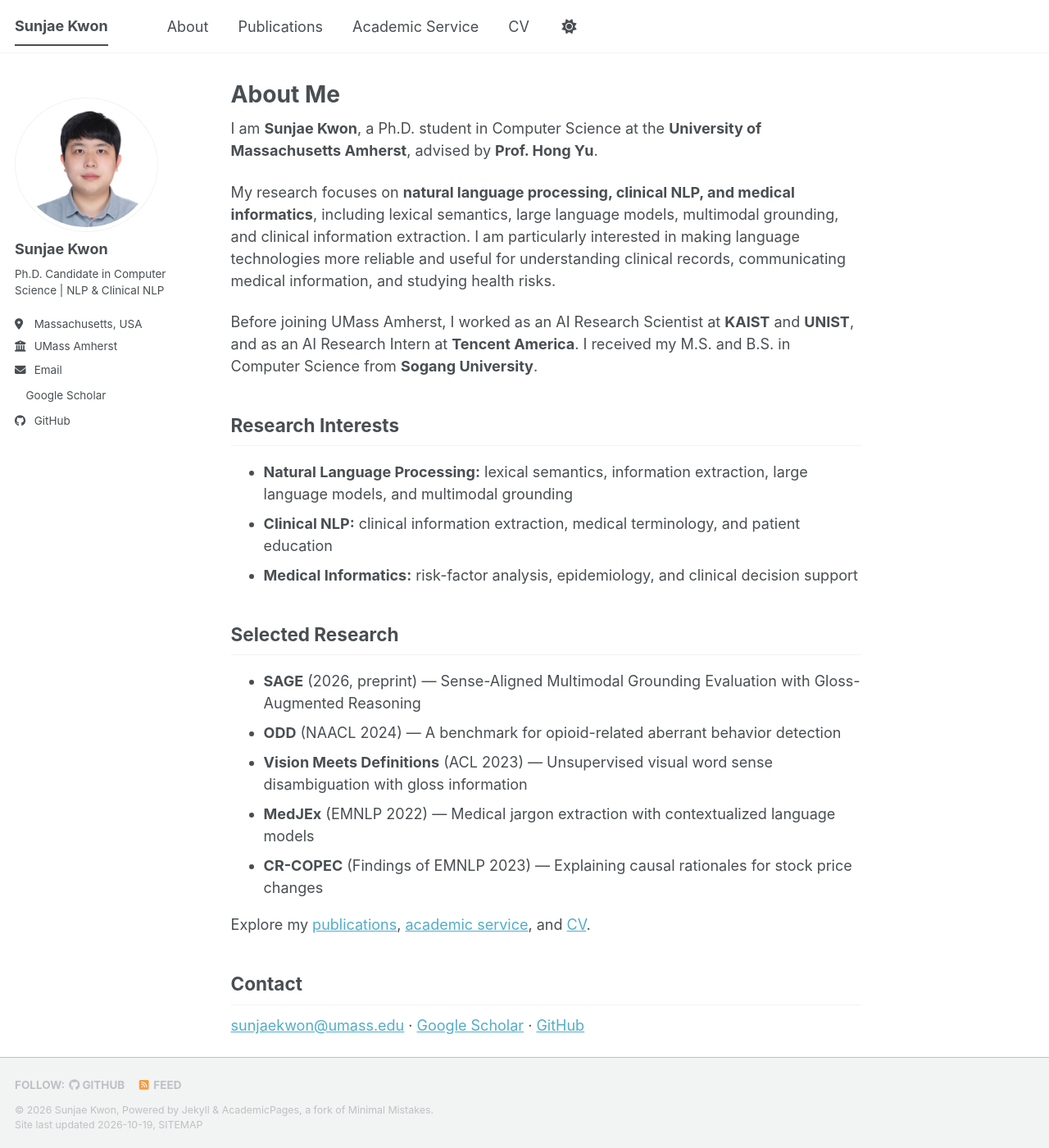
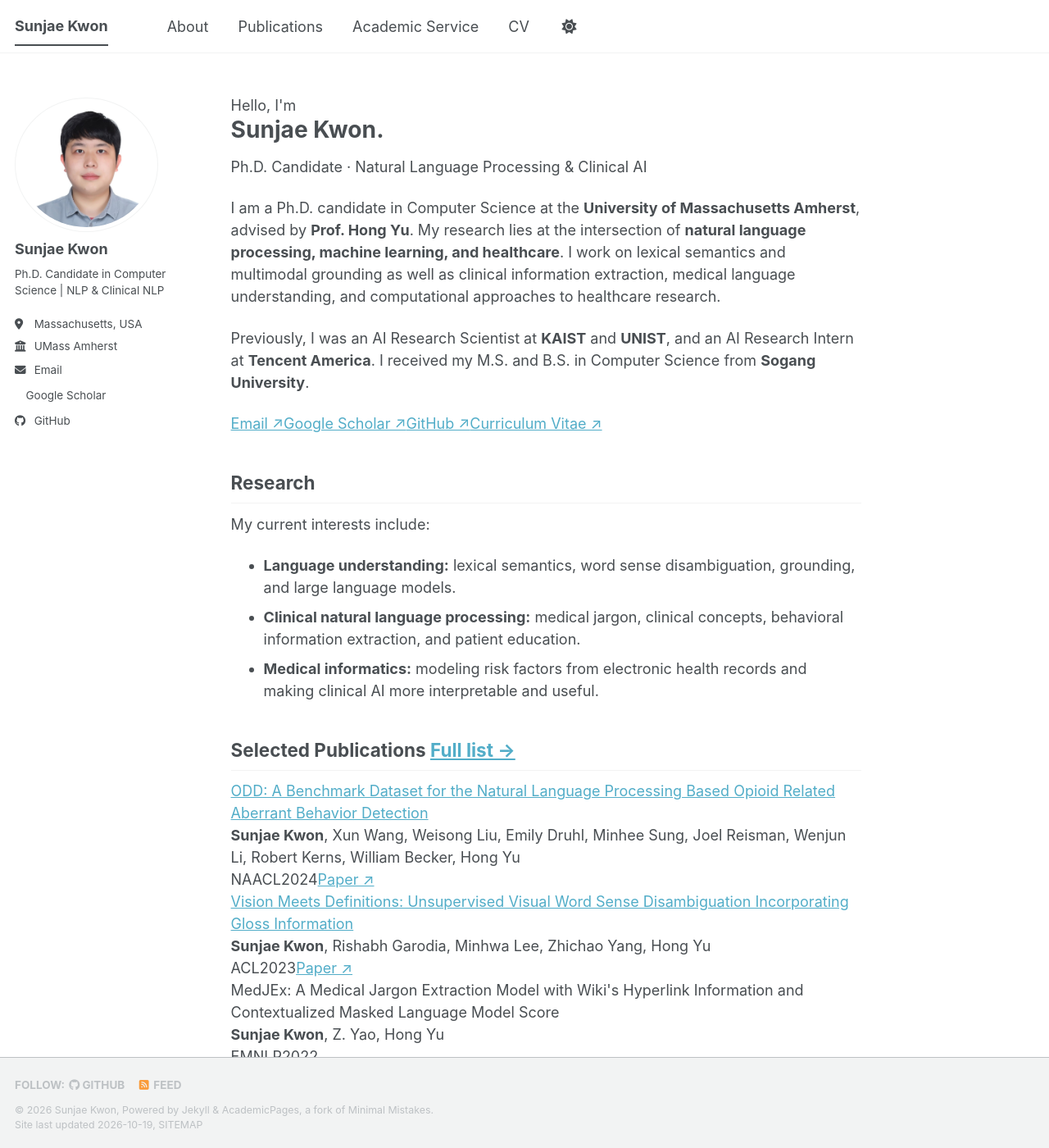
Before and after one commit to soon91jae/soon91jae.github.io, a Jekyll site: the page built from _pages/about.md, in a window 1280 px wide and 1400 px high. Shown: the whole window at 82% size. Built offline with Jekyll 4.4.1, drawn with Linux system fonts in a browser that asks for light colours; a style sheet for code colours, icons or effects is not loaded; some of the changed text lies outside the part shown.

Commit message:
Redesign academic portfolio: _pages/about.md

```diff
--- a/_pages/about.md
+++ b/_pages/about.md
@@ -1,35 +1,49 @@
 ---
 layout: single
 permalink: /
-title: "About Me"
+title: ""
 author_profile: true
 redirect_from:
   - /about/
   - /about.html
 ---
 
-I am **Sunjae Kwon**, a Ph.D. student in Computer Science at the **University of Massachusetts Amherst**, advised by **Prof. Hong Yu**.
+<div class="intro-label">Hello, I'm</div>
+<h1 class="home-title">Sunjae Kwon<span class="accent-period">.</span></h1>
+<p class="home-subtitle">Ph.D. Candidate · Natural Language Processing & Clinical AI</p>
 
-My research focuses on **natural language processing, clinical NLP, and medical informatics**, including lexical semantics, large language models, multimodal grounding, and clinical information extraction. I am particularly interested in making language technologies more reliable and useful for understanding clinical records, communicating medical information, and studying health risks.
+I am a Ph.D. candidate in Computer Science at the **University of Massachusetts Amherst**, advised by **Prof. Hong Yu**. My research lies at the intersection of **natural language processing, machine learning, and healthcare**. I work on lexical semantics and multimodal grounding as well as clinical information extraction, medical language understanding, and computational approaches to healthcare research.
 
-Before joining UMass Amherst, I worked as an AI Research Scientist at **KAIST** and **UNIST**, and as an AI Research Intern at **Tencent America**. I received my M.S. and B.S. in Computer Science from **Sogang University**.
+Previously, I was an AI Research Scientist at **KAIST** and **UNIST**, and an AI Research Intern at **Tencent America**. I received my M.S. and B.S. in Computer Science from **Sogang University**.
 
-## Research Interests
+<p class="profile-links"><a href="mailto:sunjaekwon@umass.edu">Email ↗</a><a href="https://scholar.google.com/citations?user=N9ZM-CIAAAAJ&amp;hl=en">Google Scholar ↗</a><a href="https://github.com/soon91jae">GitHub ↗</a><a href="/cv/">Curriculum Vitae ↗</a></p>
 
-- **Natural Language Processing:** lexical semantics, information extraction, large language models, and multimodal grounding
-- **Clinical NLP:** clinical information extraction, medical terminology, and patient education
-- **Medical Informatics:** risk-factor analysis, epidemiology, and clinical decision support
+## Research
 
-## Selected Research
+My current interests include:
 
-- **SAGE** (2026, preprint) — Sense-Aligned Multimodal Grounding Evaluation with Gloss-Augmented Reasoning
-- **ODD** (NAACL 2024) — A benchmark for opioid-related aberrant behavior detection
-- **Vision Meets Definitions** (ACL 2023) — Unsupervised visual word sense disambiguation with gloss information
-- **MedJEx** (EMNLP 2022) — Medical jargon extraction with contextualized language models
-- **CR-COPEC** (Findings of EMNLP 2023) — Explaining causal rationales for stock price changes
+- **Language understanding:** lexical semantics, word sense disambiguation, grounding, and large language models.
+- **Clinical natural language processing:** medical jargon, clinical concepts, behavioral information extraction, and patient education.
+- **Medical informatics:** modeling risk factors from electronic health records and making clinical AI more interpretable and useful.
 
-Explore my [publications](/publications/), [academic service](/service/), and [CV](/cv/).
+## Selected Publications <span class="section-aside"><a href="/publications/">Full list →</a></span>
 
-## Contact
+{% assign featured_titles = "ODD: A Benchmark Dataset for the Natural Language Processing Based Opioid Related Aberrant Behavior Detection|Vision Meets Definitions: Unsupervised Visual Word Sense Disambiguation Incorporating Gloss Information|MedJEx: A Medical Jargon Extraction Model with Wiki's Hyperlink Information and Contextualized Masked Language Model Score|CR-COPEC: Learning to Explain Causal Rationale of Stock Price Changes in Financial Reports" | split: "|" %}
+<div class="paper-list paper-list--featured">
+{% for title in featured_titles %}
+  {% assign paper = site.data.papers | where: "title", title | first %}
+  {% if paper %}
+    <article class="paper-entry">
+      <div class="paper-title">{% if paper.paper %}<a href="{{ paper.paper }}">{{ paper.title }}</a>{% else %}{{ paper.title }}{% endif %}</div>
+      <div class="paper-authors">{{ paper.authors | replace: 'Sunjae Kwon', '<strong>Sunjae Kwon</strong>' }}</div>
+      <div class="paper-meta"><span class="venue">{{ paper.venue }}</span><span class="paper-year">{{ paper.year }}</span>{% if paper.paper %}<a class="paper-link" href="{{ paper.paper }}">Paper ↗</a>{% endif %}</div>
+    </article>
+  {% endif %}
+{% endfor %}
+</div>
 
-[sunjaekwon@umass.edu](mailto:sunjaekwon@umass.edu) · [Google Scholar](https://scholar.google.com/citations?user=N9ZM-CIAAAAJ&hl=en) · [GitHub](https://github.com/soon91jae)
+## Academic Service
+
+I regularly review for conferences and journals in natural language processing, machine learning, and healthcare informatics. See my [Academic Service](/service/) page for details.
+
+<p class="updated-note">For a complete and updated publication record, please visit <a href="https://scholar.google.com/citations?user=N9ZM-CIAAAAJ&amp;hl=en">Google Scholar</a>.</p>
```
